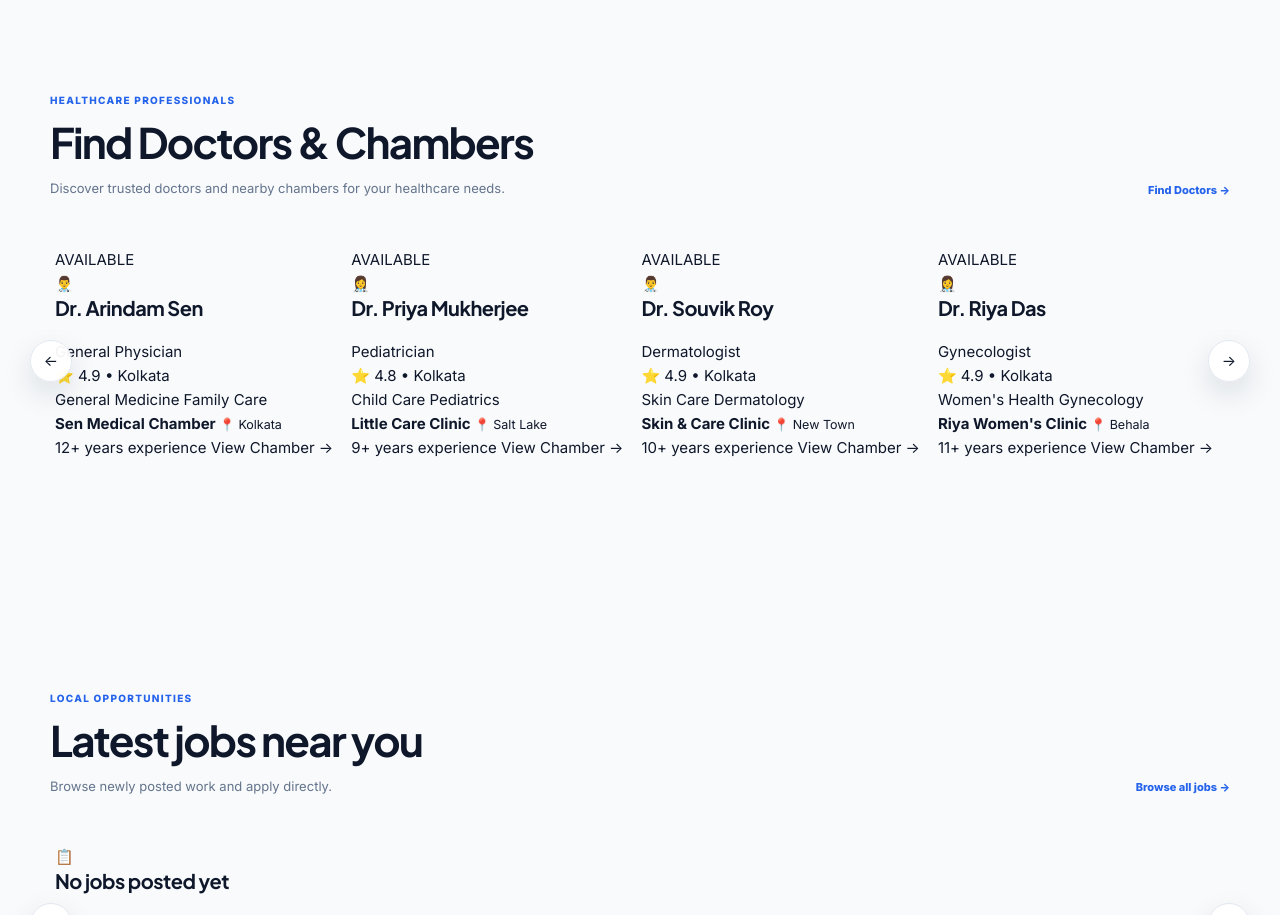
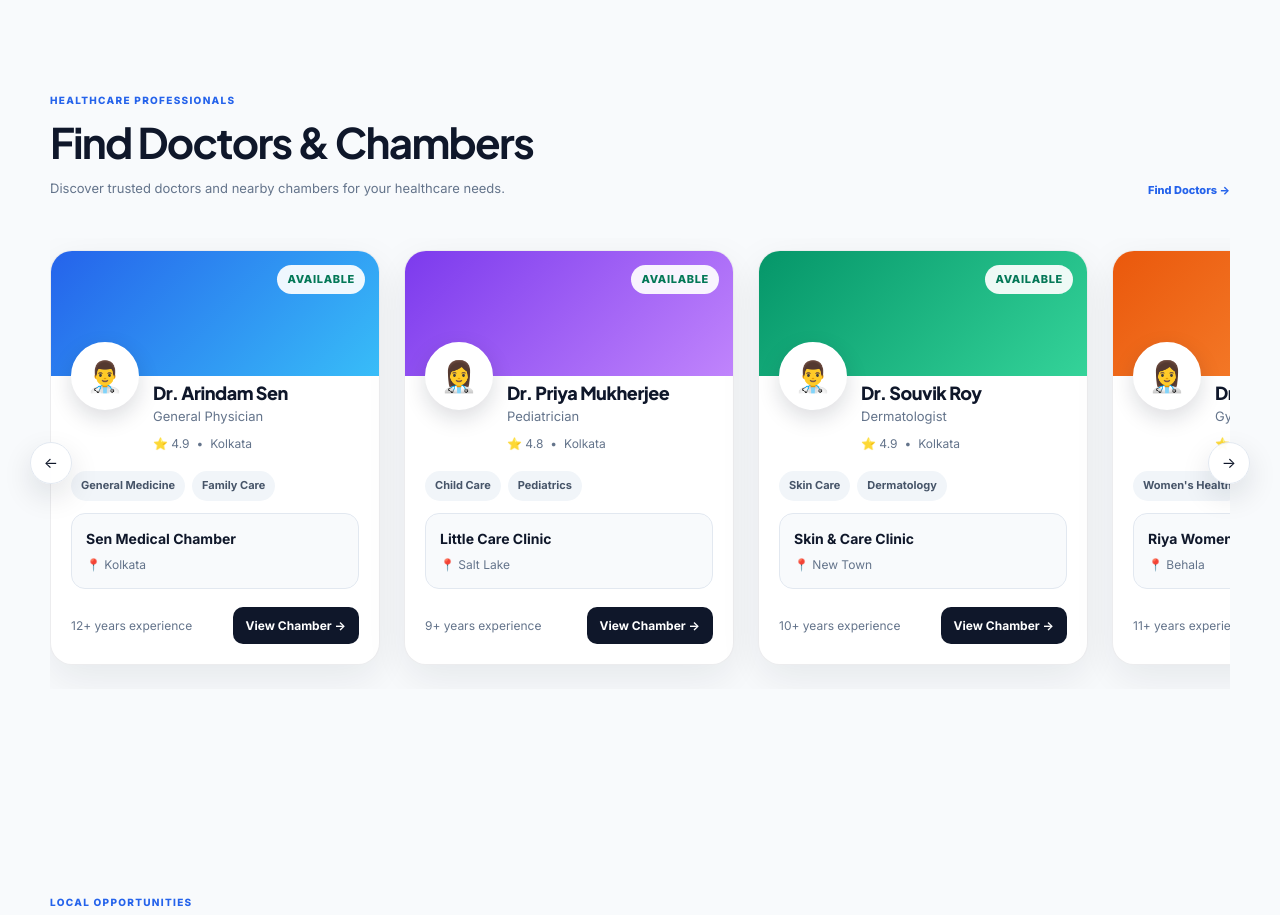
Before and after one commit to gitagenterprise-bit/S.F-Works-marketplace-, a Python web app: template templates/public/home.html in a window 1280 px wide. Shown: the part 2533-3448 px from the top of the page. Run offline with Jinja, Linux system fonts and the light colour scheme; the template is opened without the code that fills it, so the values that code supplies are empty.

Commit message:
Update home.css

```diff
--- a/static/css/home.css
+++ b/static/css/home.css
@@ -2469,3 +2469,471 @@
         transition: none !important;
     }
    }
+/* =====================================================
+   DOCTORS / CHAMBERS
+===================================================== */
+
+.doctors-section {
+    position: relative;
+}
+
+.doctor-scroll-wrapper {
+    position: relative;
+}
+
+.doctor-grid {
+    display: flex;
+    gap: 24px;
+    overflow-x: auto;
+    scroll-behavior: smooth;
+    scrollbar-width: none;
+    padding: 12px 4px 24px;
+}
+
+.doctor-grid::-webkit-scrollbar {
+    display: none;
+}
+
+
+.doctor-card {
+    flex: 0 0 330px;
+    min-width: 330px;
+
+    background: #ffffff;
+
+    border: 1px solid rgba(15, 23, 42, 0.08);
+
+    border-radius: 22px;
+
+    overflow: hidden;
+
+    box-shadow:
+        0 14px 40px rgba(15, 23, 42, 0.08);
+
+    transition:
+        transform 0.25s ease,
+        box-shadow 0.25s ease;
+}
+
+
+.doctor-card:hover {
+    transform: translateY(-6px);
+
+    box-shadow:
+        0 22px 50px rgba(15, 23, 42, 0.13);
+}
+
+
+/* COVER */
+
+.doctor-cover {
+    position: relative;
+
+    height: 125px;
+
+    overflow: hidden;
+}
+
+
+.doctor-cover-blue {
+    background:
+        linear-gradient(
+            135deg,
+            #2563eb,
+            #38bdf8
+        );
+}
+
+
+.doctor-cover-purple {
+    background:
+        linear-gradient(
+            135deg,
+            #7c3aed,
+            #c084fc
+        );
+}
+
+
+.doctor-cover-green {
+    background:
+        linear-gradient(
+            135deg,
+            #059669,
+            #34d399
+        );
+}
+
+
+.doctor-cover-orange {
+    background:
+        linear-gradient(
+            135deg,
+            #ea580c,
+            #fb923c
+        );
+}
+
+
+.doctor-available {
+    position: absolute;
+
+    top: 14px;
+    right: 14px;
+
+    padding: 6px 10px;
+
+    border-radius: 999px;
+
+    background: rgba(255,255,255,0.92);
+
+    color: #047857;
+
+    font-size: 11px;
+    font-weight: 800;
+
+    letter-spacing: 0.06em;
+}
+
+
+/* PROFILE */
+
+.doctor-profile {
+    display: flex;
+    gap: 14px;
+
+    padding: 0 20px;
+
+    margin-top: -34px;
+
+    position: relative;
+}
+
+
+.doctor-avatar {
+    width: 68px;
+    height: 68px;
+
+    flex: 0 0 68px;
+
+    border-radius: 50%;
+
+    display: flex;
+    align-items: center;
+    justify-content: center;
+
+    background: #ffffff;
+
+    border: 4px solid #ffffff;
+
+    box-shadow:
+        0 8px 22px rgba(15, 23, 42, 0.15);
+
+    font-size: 30px;
+}
+
+
+.doctor-info {
+    padding-top: 40px;
+
+    min-width: 0;
+}
+
+
+.doctor-info h3 {
+    margin: 0;
+
+    font-size: 18px;
+    font-weight: 800;
+
+    color: #0f172a;
+}
+
+
+.doctor-speciality {
+    display: block;
+
+    margin-top: 3px;
+
+    font-size: 13px;
+
+    color: #64748b;
+}
+
+
+.doctor-meta {
+    display: flex;
+    gap: 7px;
+
+    margin-top: 7px;
+
+    font-size: 12px;
+
+    color: #64748b;
+}
+
+
+/* TAGS */
+
+.doctor-tags {
+    display: flex;
+    flex-wrap: wrap;
+    gap: 7px;
+
+    padding: 18px 20px 12px;
+}
+
+
+.doctor-tags span {
+    padding: 6px 10px;
+
+    border-radius: 999px;
+
+    background: #f1f5f9;
+
+    color: #475569;
+
+    font-size: 11px;
+    font-weight: 700;
+}
+
+
+/* CHAMBER */
+
+.doctor-chamber {
+    margin: 0 20px;
+
+    padding: 14px;
+
+    border-radius: 14px;
+
+    background: #f8fafc;
+
+    border: 1px solid #e2e8f0;
+}
+
+
+.doctor-chamber strong {
+    display: block;
+
+    color: #0f172a;
+
+    font-size: 14px;
+}
+
+
+.doctor-chamber small {
+    display: block;
+
+    margin-top: 5px;
+
+    color: #64748b;
+
+    font-size: 12px;
+}
+
+
+/* FOOTER */
+
+.doctor-footer {
+    display: flex;
+
+    align-items: center;
+    justify-content: space-between;
+
+    gap: 12px;
+
+    padding: 18px 20px 20px;
+
+    font-size: 12px;
+
+    color: #64748b;
+}
+
+
+.doctor-view-btn {
+    display: inline-flex;
+
+    align-items: center;
+    justify-content: center;
+
+    padding: 9px 13px;
+
+    border-radius: 10px;
+
+    background: #0f172a;
+
+    color: #ffffff;
+
+    text-decoration: none;
+
+    font-size: 12px;
+    font-weight: 700;
+
+    white-space: nowrap;
+}
+
+
+.doctor-view-btn:hover {
+    background: #1e293b;
+   }
+/* =====================================================
+   MOBILE FINAL CTA FIX
+===================================================== */
+
+.final-cta-section {
+    display: block !important;
+
+    width: 100%;
+
+    min-height: auto;
+
+    overflow: visible;
+
+    position: relative;
+
+    padding: 70px 0;
+}
+
+
+.final-cta {
+    min-height: 320px;
+
+    width: 100%;
+
+    position: relative;
+
+    overflow: hidden;
+}
+
+
+.final-cta-content {
+    position: relative;
+
+    z-index: 5;
+
+    width: 100%;
+}
+
+
+.final-cta-actions {
+    position: relative;
+
+    z-index: 10;
+
+    display: flex;
+
+    flex-wrap: wrap;
+
+    gap: 14px;
+}
+
+
+@media (max-width: 768px) {
+
+    .final-cta-section {
+        padding: 48px 16px 60px !important;
+    }
+
+
+    .final-cta {
+        min-height: 390px;
+
+        padding: 38px 22px !important;
+
+        border-radius: 24px;
+    }
+
+
+    .final-cta-content {
+        text-align: center;
+    }
+
+
+    .final-cta-content h2 {
+        font-size: clamp(
+            30px,
+            8vw,
+            42px
+        );
+
+        line-height: 1.15;
+    }
+
+
+    .final-cta-content p {
+        font-size: 15px;
+
+        line-height: 1.7;
+    }
+
+
+    .final-cta-actions {
+        justify-content: center;
+
+        flex-direction: column;
+
+        align-items: stretch;
+
+        margin-top: 24px;
+    }
+
+
+    .final-cta-button,
+    .final-cta-link {
+        width: 100%;
+
+        min-height: 52px;
+
+        display: flex;
+
+        align-items: center;
+
+        justify-content: center;
+    }
+
+}
+.worker-cover {
+    position: relative;
+    overflow: hidden;
+}
+
+
+.worker-cover-image {
+    width: 100%;
+    height: 100%;
+
+    display: block;
+
+    object-fit: cover;
+}
+
+
+.worker-cover-default {
+    background:
+        linear-gradient(
+            135deg,
+            #0f172a,
+            #334155
+        );
+}
+
+
+.worker-avatar {
+    overflow: hidden;
+}
+
+
+.worker-avatar img {
+    width: 100%;
+    height: 100%;
+
+    display: block;
+
+    object-fit: cover;
+}
+
+
+.worker-cover-badge.unavailable {
+    background: #64748b;
+}
```
